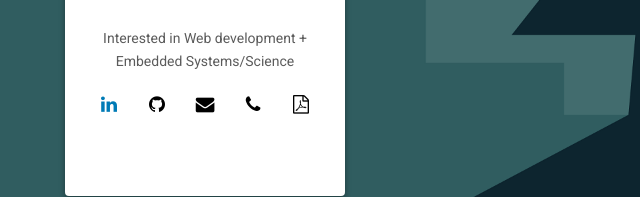
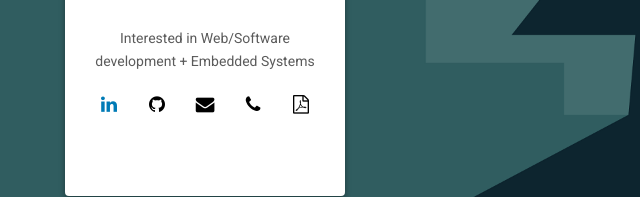
Before and after one commit to chirag0641/Start1, a plain HTML site: page index.html in a window 1280 px wide. Shown: the part 424-621 px from the top of the page, 435-1075 px from the left. Drawn offline with Linux system fonts and the light colour scheme.

Commit message:
Update index.html

```diff
--- a/index.html
+++ b/index.html
@@ -22,7 +22,7 @@
             <h2>Age:21,Faridabad</h2>
         </header>
         <div class="profile-bio">
-            <p>Interested in Web development + Embedded Systems/Science</p>
+            <p>Interested in Web/Software development + Embedded Systems</p>
         </div>
 
         <ul class="profile-social-links">
```
